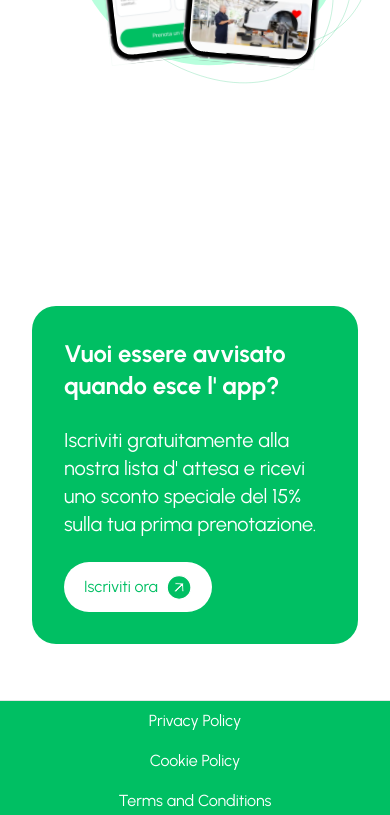
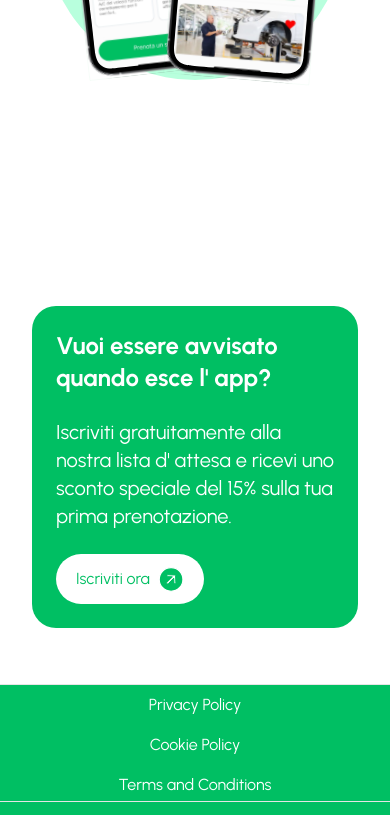
Before and after one commit to AlbyCosmy99/ticdrive-landing-page-frontend, a Next.js app: page / in a window 390 px wide. Shown: the part 5062-5877 px from the top of the page. Built offline with nearby package versions, Linux system fonts and the light colour scheme.

Commit message:
fix: section2

```diff
--- a/src/app/components/sections/Section5.tsx
+++ b/src/app/components/sections/Section5.tsx
@@ -5,7 +5,7 @@ const Section5 = () => {
     return (
         <section
         id="section5"
-        className="bg-drive lg:h-80 m-8 lg:m-20 lg:mx-32 lg:p-4 rounded-3xl flex flex-col lg:flex-row justify-evenly items-center lg:items-end p-8 lg:p-0 lg:px-20 my-14"
+        className="bg-drive lg:h-80 m-8 lg:m-20 lg:mx-32 lg:p-4 rounded-3xl flex flex-col lg:flex-row justify-evenly items-center lg:items-end p-6 lg:p-8 lg:p-0 lg:px-20 my-14"
       >
         <div className="self-center flex flex-col gap-6">
           <h2 className="font-bold text-2xl lg:text-5xl text-white">
```
Also changed, not shown: assets/group2.svg, assets/group2mobile.svg.
